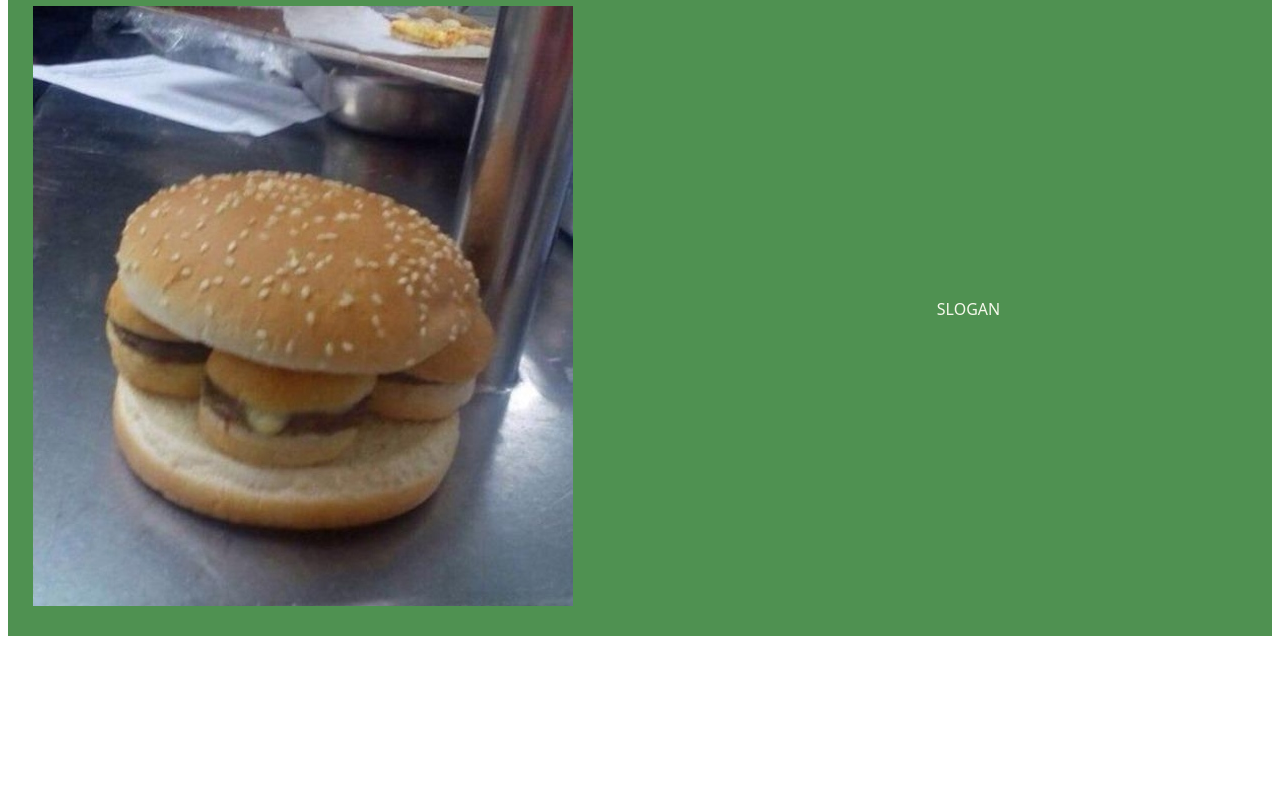
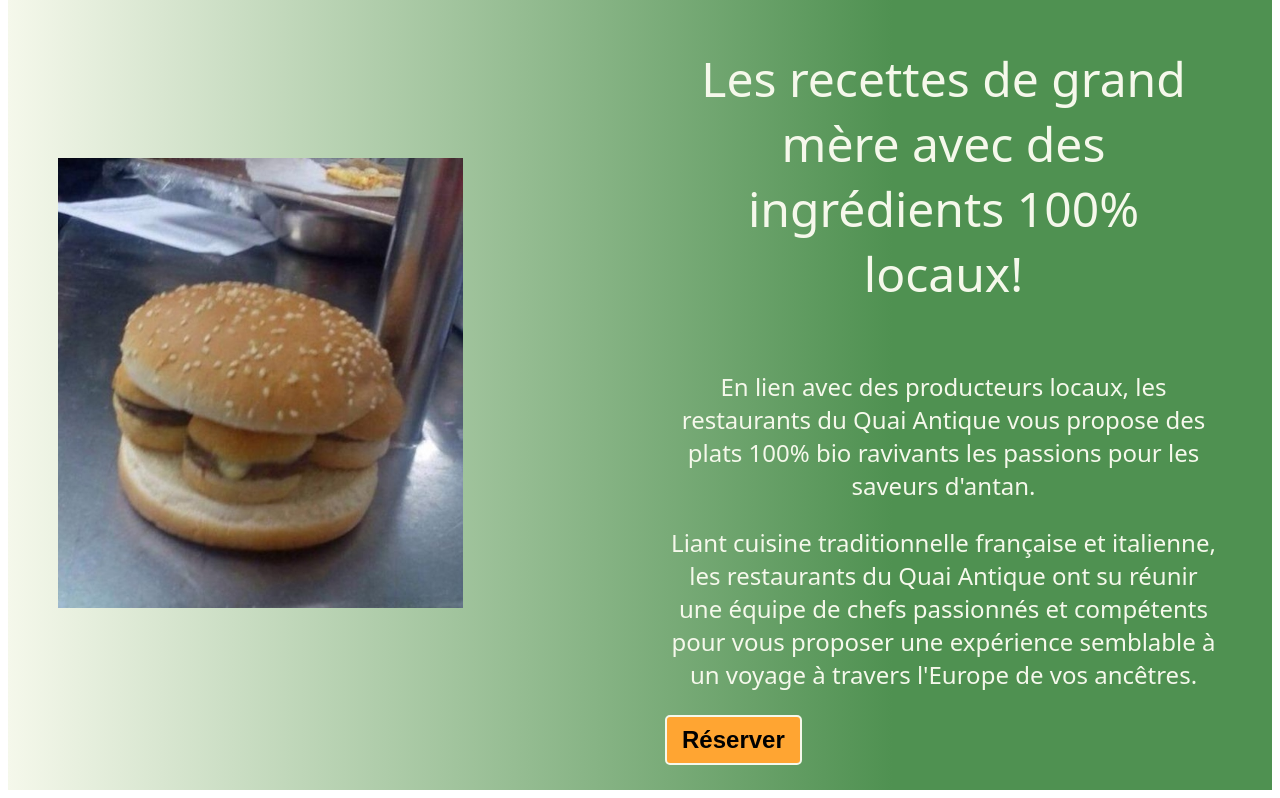
Before and after one commit to Cyber-cicco/restaurant-mockups, a plain HTML site: page index.html in a window 1280 px wide. Shown: the part 102-900 px from the top of the page. Before the commit the page ends 800 px from the top, so only its background shows below. Drawn offline with Linux system fonts and the light colour scheme; a web font is replaced by a local one.

Commit message:
Front-end demo 1.4 Styled the photo section Added restaurant description Changed graphical chart

```diff
--- a/index.html
+++ b/index.html
@@ -27,7 +27,16 @@
                     </div>
                 </div>
                 <div class="restaurantDescription">
-                    SLOGAN
+                    <h1 class="slogan">Les recettes de grand mère avec des ingrédients 100% locaux!</h1>
+                    <div>
+                        <p>En lien avec des producteurs locaux, les restaurants du Quai Antique vous propose
+                        des plats 100% bio ravivants les passions pour les saveurs d'antan.</p>
+                        <p>Liant cuisine traditionnelle française et italienne, les restaurants du Quai Antique
+                        ont su réunir une équipe de chefs passionnés et compétents pour vous proposer une
+                        expérience semblable à un voyage à travers l'Europe de vos ancêtres.</p>
+                        <button class="restaurantDescription">Réserver</button>
+
+                    </div>
                 </div>
             </section>
         </main>
--- a/styles/components.scss
+++ b/styles/components.scss
@@ -1,7 +1,8 @@
 $deepBlue : #174345;
 $green : #4f9151;
 $whiteBackground : #f5f8eb;
-$orangeFlashy : #FFA532;
+$btnColor : #FFA532;
+$btnColor2 : #DF5C47;
 
 button{
     display: flex;
@@ -10,7 +11,7 @@ button{
     font-weight: bold;
     align-items: center;
     color: black;
-    background-color: $orangeFlashy;
+    background-color: $btnColor;
     border-radius: 15px;
     border-style: none;
     border-color: $whiteBackground;
--- a/styles/layout.scss
+++ b/styles/layout.scss
@@ -12,6 +12,7 @@
   $green : #4f9151;
   $whiteBackground : #f5f8eb;
   $montserat : montserat, system-ui, -apple-system, BlinkMacSystemFont, 'Segoe UI', Roboto, Oxygen, Ubuntu, Cantarell, 'Open Sans', 'Helvetica Neue', sans-serif;
+  $sectionPadding : 25px;
 
   html{
     font-family: coromorant, system-ui, -apple-system, BlinkMacSystemFont, 'Segoe UI', Roboto, Oxygen, Ubuntu, Cantarell, 'Open Sans', 'Helvetica Neue', sans-serif;
@@ -48,30 +49,44 @@
     section.foodSection{
         display: flex;
         flex-direction: row;
-        background-color: $green;
-        height: 50%;
+        background: linear-gradient(to left, $green 30%, $whiteBackground);
 
         div.Carousel{
             display: flex;
             width: 50%;
             align-items: center;
-            justify-content: center;
             justify-content: flex-start;
-            padding: 25px;
-
+            padding: $sectionPadding;
+            padding-left: 50px;
             div.photoHandler{
                 img {
-                    max-width: 100%;
-                    max-height: 100%;
+                    max-width: 75%;
+                    max-height: 50%;
                 }
             }
         }
         div.restaurantDescription{
             display: flex;
             width: 50%;
+            font-size: 1.5rem;
+            flex-direction: column;
             justify-content: center;
             align-items: center;
-            color : $whiteBackground;
+            color: $whiteBackground;
+            text-align: center;
+            padding: $sectionPadding;
+            padding-right: 50px;
+
+            button{
+                color : black;
+                border-radius: 5px;
+                border-style: double;
+            }
         }
-      }
-  }
+    }
+}
+
+h1{
+    font-weight: lighter;
+    font-size: 3rem;
+}
```
Also changed, not shown: styles/layout.css, styles/main.css, 2 other files.
